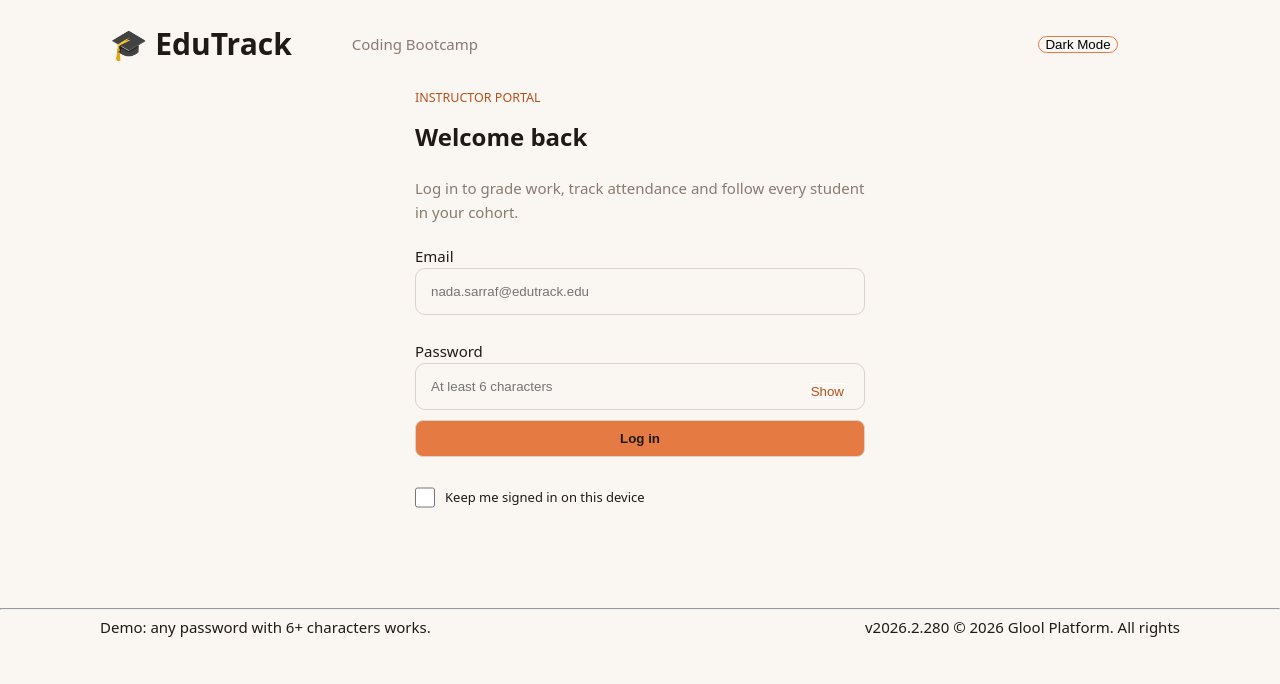
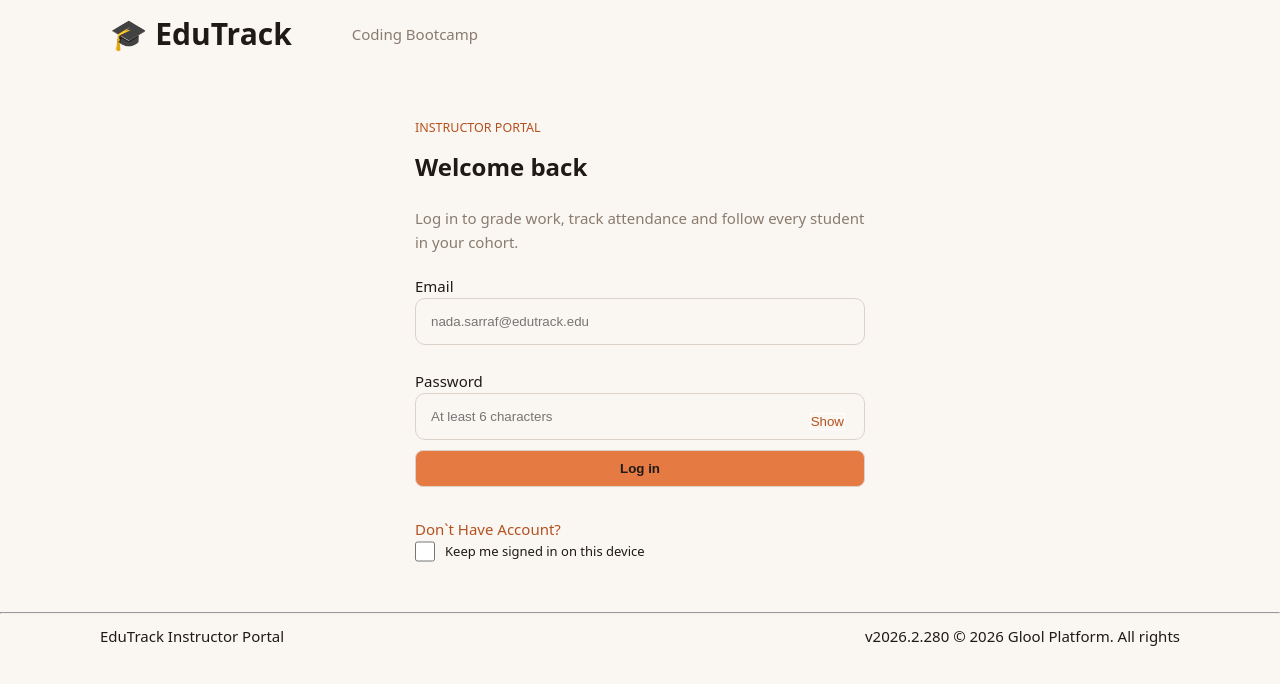
Before and after one commit to HindBundoq/Edu-Track, a plain HTML site: page index.html in a window 1280 px wide. Drawn offline with Linux system fonts and the light colour scheme.

Commit message:
Update login page

```diff
--- a/css/login.css
+++ b/css/login.css
@@ -16,7 +16,7 @@
     display: flex;
     align-items: center;
     gap: 300px;
-    margin-top: 20px;
+    margin-top: 10px;
     gap: 60px;
     margin-left: 10px;
 
@@ -33,16 +33,6 @@
 
 
 
-#theme{
-    margin-left: 100px;
-    background-color:var(--orange-700);
-    width: 80px;
-    border-radius: 10px;
-    border: 1px solid var( --pri-hover);
-    background-color: var( --bg);
-
-
-}
 body.dark {
     background-color:var(--text);
     color: var(--bg);
@@ -52,7 +42,7 @@ body.dark {
 
     width: 450px;
 
-    margin: 10px auto;
+    margin: 50px auto;
 
         animation: showForm 1.8s ease;
 
@@ -179,14 +169,24 @@ body.dark {
      background-color: var( --orange-700);
 
 }
+
+
+.form-login a{
+    text-decoration: none;
+    text-align: center;
+    color: var(--orange-700);
+
+
+}
 footer{
-    margin-top: 100px;
+    margin-top: 10px;
 
 }
 .the-footer{
     display: flex;
     justify-content: space-between;
-   margin:5px 100px;
+       margin:10px 100px;
+
 }
 
 
--- a/index.html
+++ b/index.html
@@ -17,7 +17,6 @@
         <!--عنوان الصفحه -->
         <h1>🎓 EduTrack</h1>
         <p>Coding Bootcamp</p>
-        <button id="theme">Dark Mode</button>
     </header>
 
     <main>
@@ -60,12 +59,16 @@
                     Log in
                 </button>
                 <p id="message"></p>
+                  <a href="registration.html">Don`t Have Account?</a>
+
 
                 <label class="remember">
 
                     <input type="checkbox" id="remember-me">
                     Keep me signed in on this device
                    </label>
+
+
                 </section>
 
 
@@ -76,11 +79,13 @@
     <footer>
             <hr>
             <section class="the-footer">
+                 <p>EduTrack Instructor Portal</p>
 
-        <p>Demo: any password with 6+ characters works.</p>
-        <p>
-            v2026.2.280 © 2026 Glool Platform. All rights
-        </p>
+            <p>
+                v2026.2.280 © 2026 Glool Platform. All rights
+            </p>
+
+
             </section>
     </footer>
 
--- a/js/pages/loginPage.js
+++ b/js/pages/loginPage.js
@@ -1,5 +1,4 @@
 const Showpass=document.getElementById("showpass");
-const Theme=document.getElementById("theme") ;
 
 
 Showpass.addEventListener("click", function() {
@@ -19,17 +18,3 @@ Showpass.addEventListener("click", function() {
           }
 
 });
-
-
-
-
-
-
-Theme.addEventListener("click", function() {
-    document.body.classList.toggle("dark");
-     if (document.body.classList.contains("dark")) {
-        Theme.textContent = "Light Mode";
-    } else {
-        Theme.textContent = "Dark Mode";
-    }
-});
```
